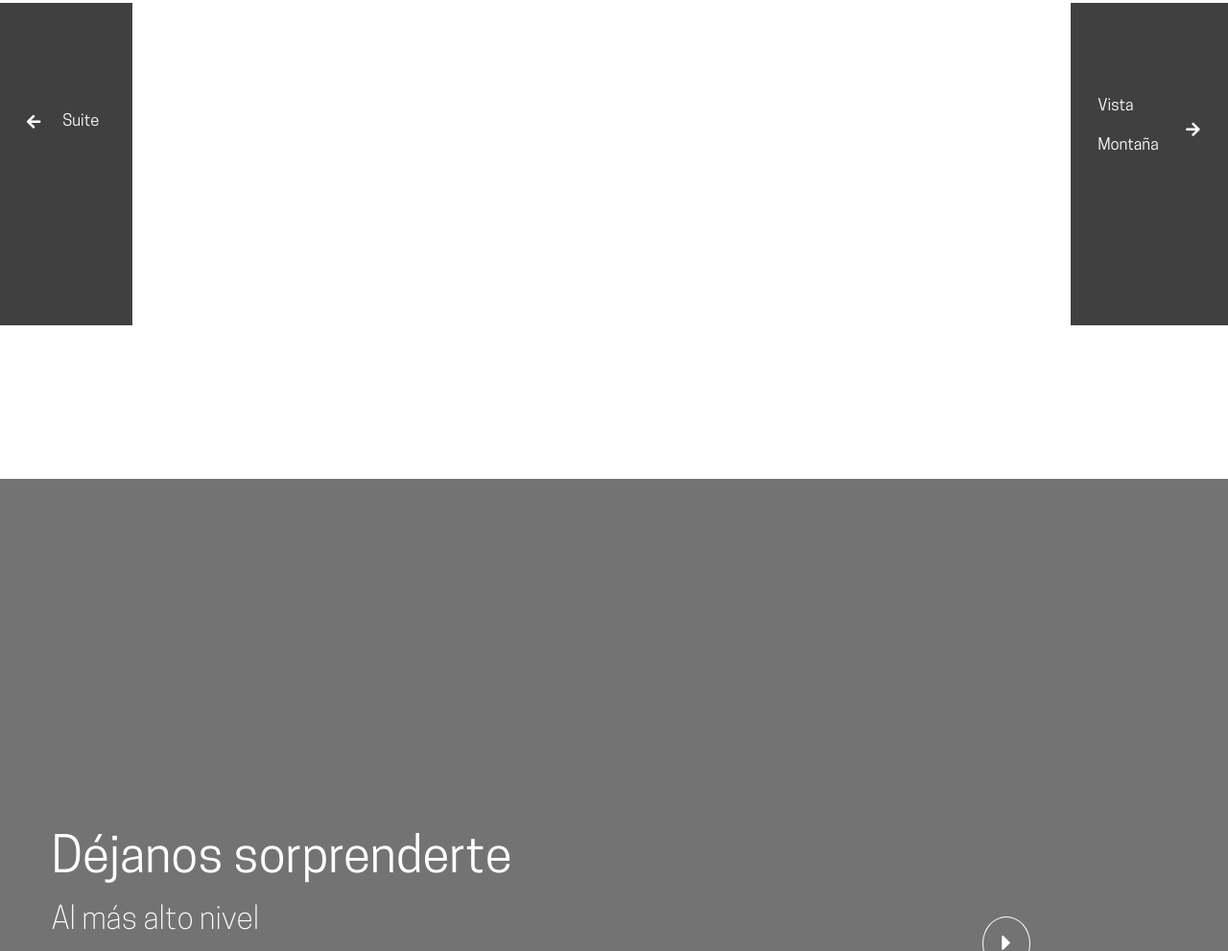
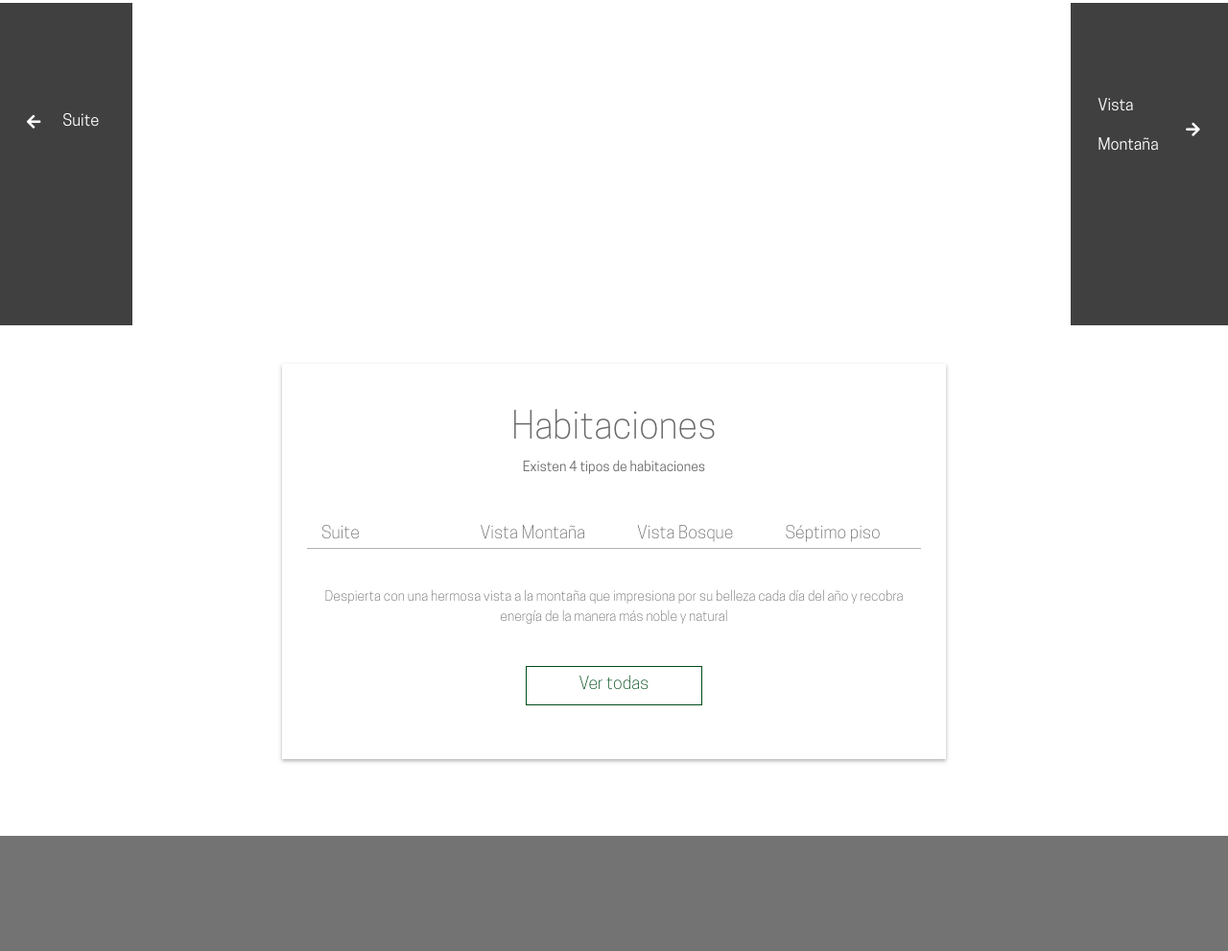
Before and after one commit to NatalyVerdugoNogue/termas-desafio, a website: page index.html in a window 1280 px wide. Shown: the part 1337-2328 px from the top of the page at 96% size. Drawn offline with nearby package versions, Linux system fonts and the light colour scheme.

Commit message:
container-4-top tarjeta flotante

```diff
--- a/index.html
+++ b/index.html
@@ -43,35 +43,35 @@
             <div class="col no-padd-left">
               <button
                 type="button"
-                class="btn btn-primary btn-text-menu no-padd-left"
+                class="btn btn-light btn-text-menu no-padd-left"
               >
                 Habitaciones
               </button>
             </div>
             <div class="col">
-              <button type="button" class="btn btn-primary btn-text-menu">
+              <button type="button" class="btn btn-light btn-text-menu">
                 Aventuras
               </button>
             </div>
             <div class="col">
-              <button type="button" class="btn btn-primary btn-text-menu">
+              <button type="button" class="btn btn-light btn-text-menu">
                 Gastronomía
               </button>
             </div>
             <div class="col">
-              <button type="button" class="btn btn-primary btn-text-menu">
+              <button type="button" class="btn btn-light btn-text-menu">
                 Spa
               </button>
             </div>
             <div class="col">
-              <button type="button" class="btn btn-primary btn-text-menu">
+              <button type="button" class="btn btn-light btn-text-menu">
                 Centros de Convenciones
               </button>
             </div>
             <div class="col no-padd-right">
               <button
                 type="button"
-                class="btn btn-primary btn-text-menu no-padd-right"
+                class="btn btn-light btn-text-menu no-padd-right"
               >
                 Sobre el Hotel
               </button>
@@ -137,7 +137,7 @@
         </div>
 
         <div class="col-2 btn-container-2">
-          <button type="submit" class="btn btn-primary btn-container-2-inter">
+          <button type="submit" class="btn btn-light btn-container-2-inter">
             Ver Disponibilidad
           </button>
         </div>
@@ -239,6 +239,67 @@
               </div>
             </div>
           </div>
+        </div>
+      </div>
+    </div>
+
+    <div class="container-4-top">
+      <div class="row">
+        <div class="col-12 text-align-center title-container-4-top">
+          <p class="p-title-cont-8">Habitaciones</p>
+        </div>
+        <div class="col-12 text-align-center subtitle-container-4-top">
+          <p class="text-1-container-8 p-title-cont-8">
+            Existen 4 tipos de habitaciones
+          </p>
+        </div>
+        <div class="col-12 menu-all-cont-4-top">
+          <div class="row">
+            <div class="col no-padd-left">
+              <button
+                type="button"
+                class="btn btn-light btn-text-menu-cont-4-top no-padd-left"
+              >
+                Suite
+              </button>
+            </div>
+            <div class="col">
+              <button
+                type="button"
+                class="btn btn-light btn-text-menu-cont-4-top"
+              >
+                Vista Montaña
+              </button>
+            </div>
+            <div class="col">
+              <button
+                type="button"
+                class="btn btn-light btn-text-menu-cont-4-top"
+              >
+                Vista Bosque
+              </button>
+            </div>
+            <div class="col">
+              <button
+                type="button"
+                class="btn btn-light btn-text-menu-cont-4-top"
+              >
+                Séptimo piso
+              </button>
+            </div>
+          </div>
+        </div>
+        <div class="col-12 text-align-center text-container-4-top">
+          <p class="p-title-cont-8">
+            Despierta con una hermosa vista a la montaña que impresiona por su
+            belleza cada día del año y recobra energía de la manera más noble y
+            natural
+          </p>
+        </div>
+        <div class="col-4 offset-4 btn-padd-cont-top">
+          <button type="submit" class="btn btn-light btn-container-4-top-inter">
+            Ver todas
+          </button>
         </div>
       </div>
     </div>
--- a/src/style.css
+++ b/src/style.css
@@ -225,6 +225,73 @@ hr {
 
 .div-i-comida-right {
   padding-top: 3vh;
+}
+
+/* contenedor-4-top tarjeta sobre */
+/* contenedor-4-top tarjeta sobre */
+
+.container-4-top {
+  box-shadow: 0px 2px 4px 0px rgba(87, 85, 83, 0.45);
+  margin: -5vh 23vw 0 23vw;
+  padding: 5vh 2vw 7vh 2vw;
+}
+
+.title-container-4-top {
+  font-family: "CooperHewitt-Light";
+  color: #6a6a6a;
+  font-size: 3vw;
+}
+
+.subtitle-container-4-top {
+  font-family: "CooperHewitt-Light";
+  font-size: 0.9vw;
+}
+
+.btn-text-menu-cont-4-top {
+  font-size: 1.4vw;
+  font-family: "CooperHewitt-Light";
+  color: #6a6a6a;
+  background: transparent;
+  border: none;
+  padding-bottom: 0;
+}
+
+.text-container-4-top {
+  font-family: "CooperHewitt-Light";
+  color: #6a6a6a;
+  font-size: 1.1vw;
+  padding-top: 5vh;
+}
+
+.btn-container-4-top {
+  margin-right: -4vh;
+}
+
+.btn-container-4-top-inter {
+  width: 100%;
+  height: 100%;
+  background-color: #ffffff;
+  border: 1px solid #004b1a;
+  color: #004b1a;
+  border-radius: 0;
+  font-size: 1.4vw;
+  font-family: "CooperHewitt-Light";
+}
+
+.menu-all-cont-4-top {
+  padding-top: 5vh;
+  border-bottom: 1px solid rgba(87, 85, 83, 0.45);
+}
+
+.btn-padd-cont-top {
+  padding-top: 5vh;
+}
+
+.btn-text-menu-cont-4-top:hover,
+.btn-text-menu-cont-4-top:active,
+.btn-text-menu-cont-4-top:focus {
+  background: transparent;
+  color: #00000066;
 }
 
 /* contenedor-5 imagen 5 */
```
